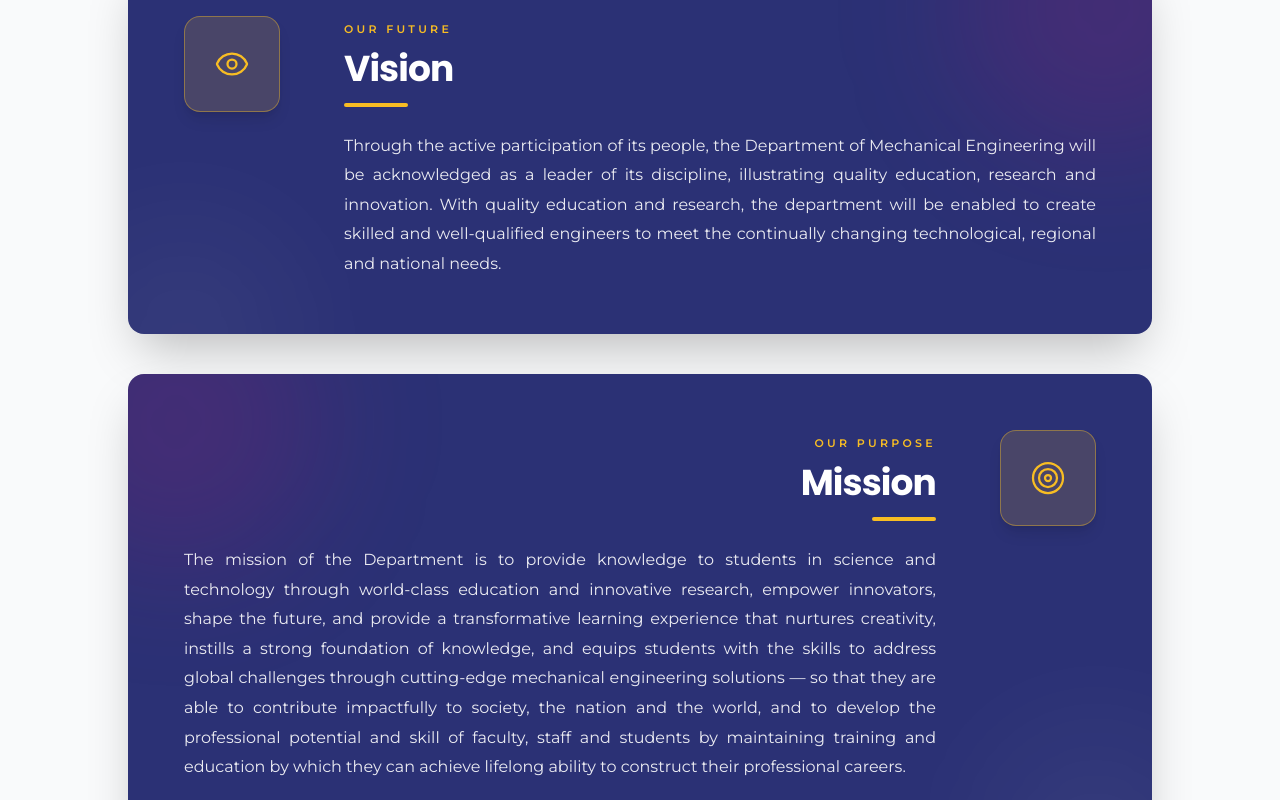
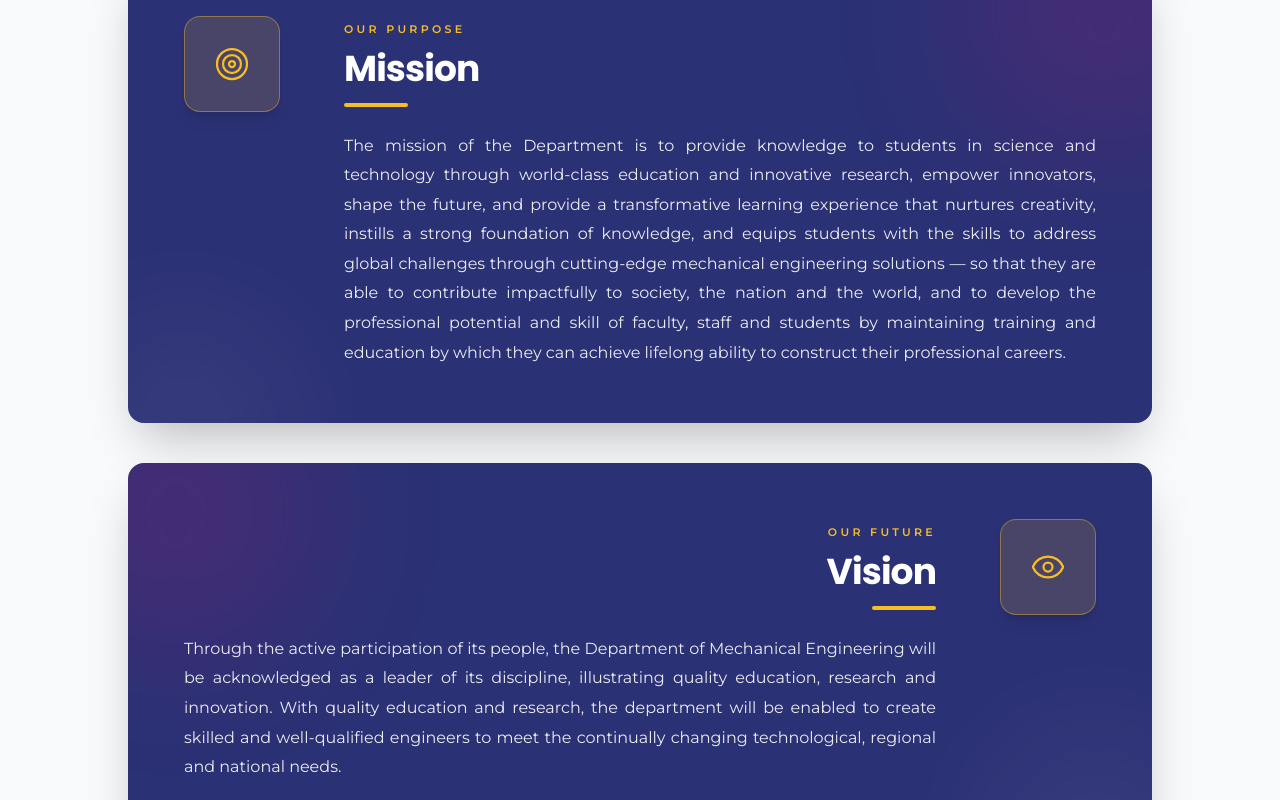
Before and after one commit to Databrandix/Mechanical-Engineering, a Next.js app: page /about/mission-vision in a window 1280 px wide. Shown: the part 620-1420 px from the top of the page. Built offline with nearby package versions, Linux system fonts and the light colour scheme.

Commit message:
Swap card order on Mission & Vision page
Mission card now appears before Vision. Icon positions also swapped to
preserve the alternating left/right visual rhythm: Mission gets icon
left (natural reading flow), Vision gets icon right (mirrored).

```diff
--- a/src/app/about/mission-vision/page.tsx
+++ b/src/app/about/mission-vision/page.tsx
@@ -5,7 +5,7 @@ import Container from '@/components/ui/Container';
 export const metadata = {
   title: 'Mission & Vision — Department of Mechanical Engineering',
   description:
-    'The vision and mission of the Department of Mechanical Engineering, Sonargaon University.',
+    'The mission and vision of the Department of Mechanical Engineering, Sonargaon University.',
 };
 
 export default function MissionVisionPage() {
@@ -13,7 +13,7 @@ export default function MissionVisionPage() {
     <PageShell title="Mission & Vision" overline="About" contentClassName="bg-gray-50 py-12 md:py-20">
       <Container>
         <div className="max-w-5xl mx-auto space-y-8 lg:space-y-10">
-          {/* Vision Card */}
+          {/* Mission Card — icon left */}
           <article className="relative bg-primary text-white rounded-2xl shadow-2xl">
             <div className="absolute inset-0 rounded-2xl overflow-hidden pointer-events-none">
               <div className="absolute top-0 right-0 w-72 h-72 bg-accent/15 rounded-full blur-3xl -translate-y-1/3 translate-x-1/3" />
@@ -24,28 +24,28 @@ export default function MissionVisionPage() {
               <div className="grid gap-6 lg:gap-10 lg:grid-cols-[120px_1fr] items-start">
                 <div className="flex lg:block">
                   <div className="w-20 h-20 lg:w-24 lg:h-24 rounded-2xl bg-button-yellow/15 border border-button-yellow/40 flex items-center justify-center shadow-lg">
-                    <Eye size={36} className="text-button-yellow" strokeWidth={1.5} />
+                    <Target size={36} className="text-button-yellow" strokeWidth={1.5} />
                   </div>
                 </div>
 
                 <div>
                   <span className="inline-block text-button-yellow text-[11px] font-bold tracking-[0.3em] uppercase mb-2">
-                    Our Future
+                    Our Purpose
                   </span>
                   <h2 className="font-display text-3xl md:text-4xl font-bold leading-tight">
-                    Vision
+                    Mission
                   </h2>
                   <div className="mt-3 mb-6 h-1 w-16 bg-button-yellow rounded-full" />
 
                   <p className="text-[15px] md:text-[16px] leading-[1.85] text-white/90 text-justify">
-                    Through the active participation of its people, the Department of Mechanical Engineering will be acknowledged as a leader of its discipline, illustrating quality education, research and innovation. With quality education and research, the department will be enabled to create skilled and well-qualified engineers to meet the continually changing technological, regional and national needs.
+                    The mission of the Department is to provide knowledge to students in science and technology through world-class education and innovative research, empower innovators, shape the future, and provide a transformative learning experience that nurtures creativity, instills a strong foundation of knowledge, and equips students with the skills to address global challenges through cutting-edge mechanical engineering solutions — so that they are able to contribute impactfully to society, the nation and the world, and to develop the professional potential and skill of faculty, staff and students by maintaining training and education by which they can achieve lifelong ability to construct their professional careers.
                   </p>
                 </div>
               </div>
             </div>
           </article>
 
-          {/* Mission Card — icon and title on the right */}
+          {/* Vision Card — icon right */}
           <article className="relative bg-primary text-white rounded-2xl shadow-2xl">
             <div className="absolute inset-0 rounded-2xl overflow-hidden pointer-events-none">
               <div className="absolute top-0 left-0 w-72 h-72 bg-accent/15 rounded-full blur-3xl -translate-y-1/3 -translate-x-1/3" />
@@ -56,21 +56,21 @@ export default function MissionVisionPage() {
               <div className="grid gap-6 lg:gap-10 lg:grid-cols-[1fr_120px] items-start">
                 <div className="lg:order-1 lg:text-right">
                   <span className="inline-block text-button-yellow text-[11px] font-bold tracking-[0.3em] uppercase mb-2">
-                    Our Purpose
+                    Our Future
                   </span>
                   <h2 className="font-display text-3xl md:text-4xl font-bold leading-tight">
-                    Mission
+                    Vision
                   </h2>
                   <div className="mt-3 mb-6 h-1 w-16 bg-button-yellow rounded-full lg:ml-auto" />
 
                   <p className="text-[15px] md:text-[16px] leading-[1.85] text-white/90 text-justify">
-                    The mission of the Department is to provide knowledge to students in science and technology through world-class education and innovative research, empower innovators, shape the future, and provide a transformative learning experience that nurtures creativity, instills a strong foundation of knowledge, and equips students with the skills to address global challenges through cutting-edge mechanical engineering solutions — so that they are able to contribute impactfully to society, the nation and the world, and to develop the professional potential and skill of faculty, staff and students by maintaining training and education by which they can achieve lifelong ability to construct their professional careers.
+                    Through the active participation of its people, the Department of Mechanical Engineering will be acknowledged as a leader of its discipline, illustrating quality education, research and innovation. With quality education and research, the department will be enabled to create skilled and well-qualified engineers to meet the continually changing technological, regional and national needs.
                   </p>
                 </div>
 
                 <div className="flex lg:order-2 lg:block lg:justify-end">
                   <div className="w-20 h-20 lg:w-24 lg:h-24 rounded-2xl bg-button-yellow/15 border border-button-yellow/40 flex items-center justify-center shadow-lg lg:ml-auto">
-                    <Target size={36} className="text-button-yellow" strokeWidth={1.5} />
+                    <Eye size={36} className="text-button-yellow" strokeWidth={1.5} />
                   </div>
                 </div>
               </div>
```
